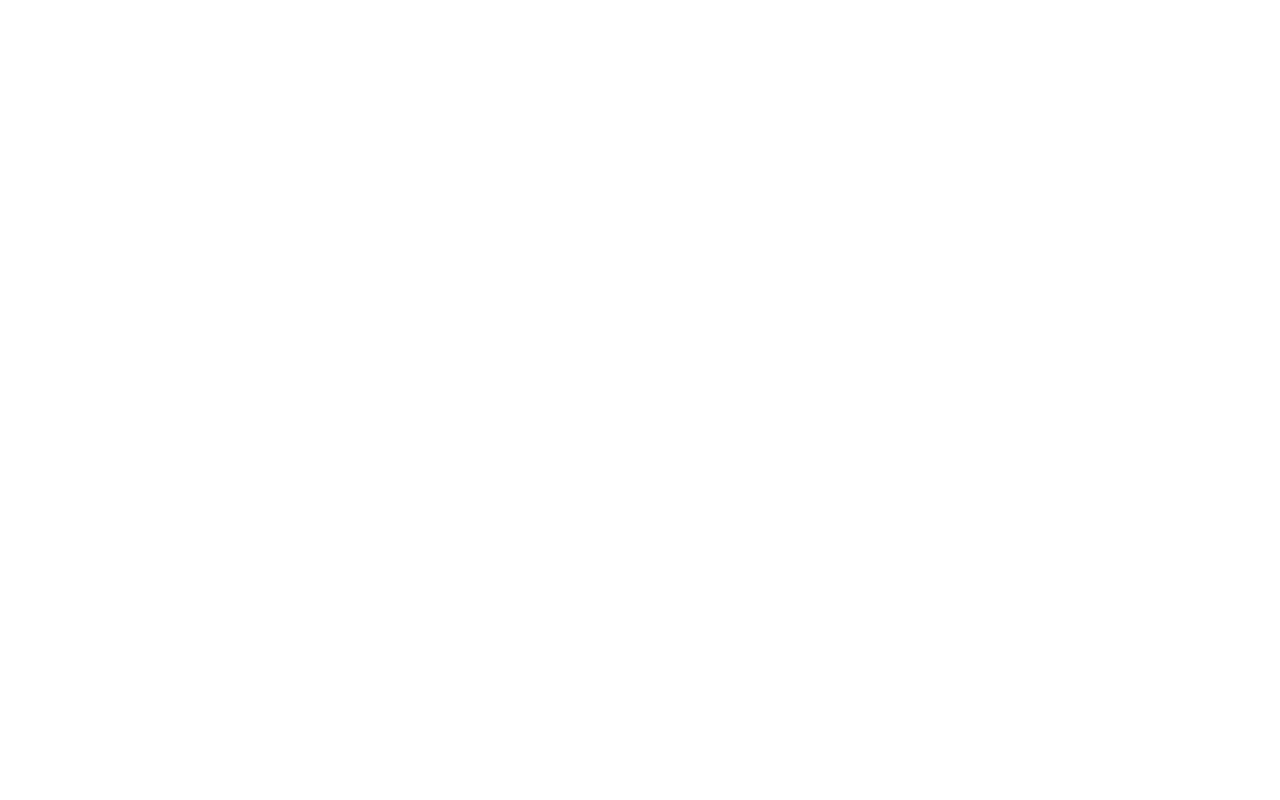
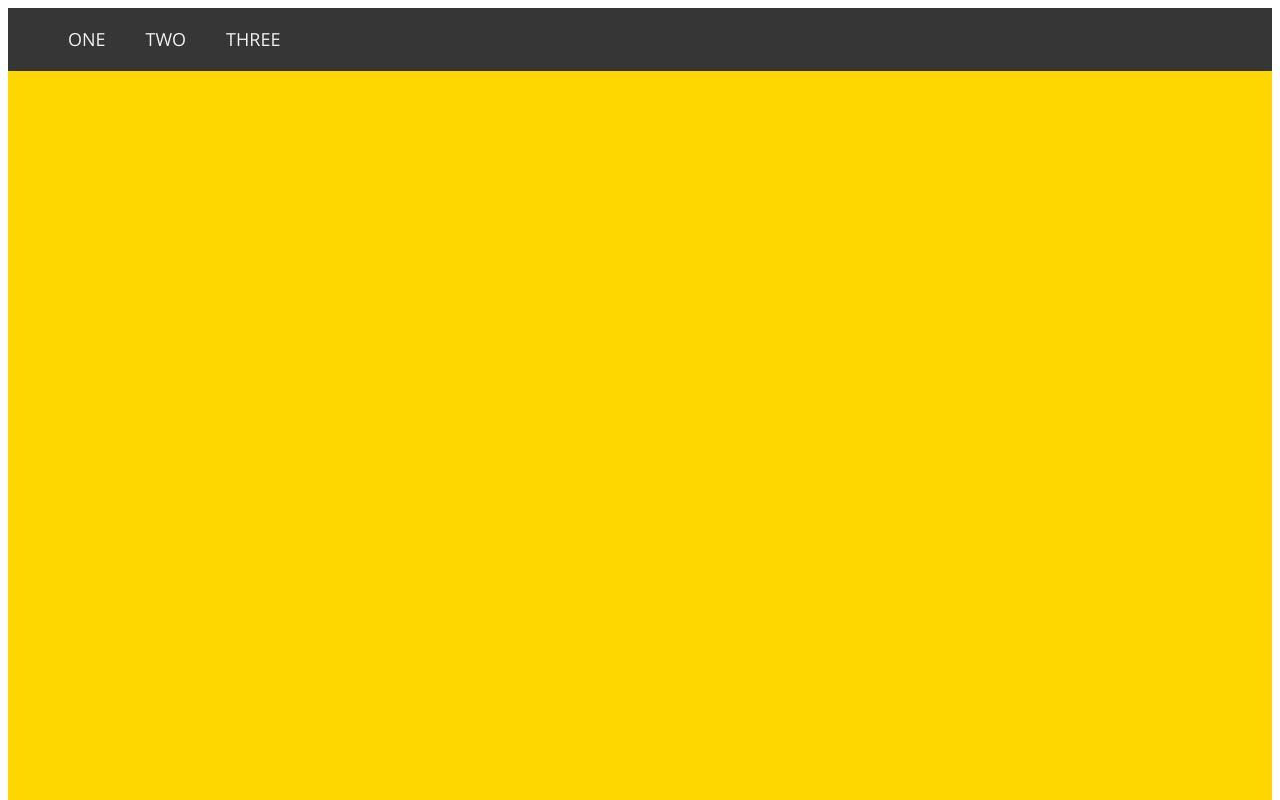
Before and after one commit to arbor0711/HYF, a website: page index.html in a window 1280 px wide. Shown: the top 800 px of the page. Drawn offline with nearby package versions, Linux system fonts and the light colour scheme; a web font is replaced by a local one.

Commit message:
Navbar Block

```diff
--- a/CSS/index.css
+++ b/CSS/index.css
@@ -145,3 +145,60 @@ p {
     justify-content: center;
   }
 }
+
+/* Navbar */
+.navbar {
+  background-color: var(--color-primary);
+  display: flex;
+  flex-direction: column;
+}
+
+.navbar__list {
+  list-style: none;
+  display: flex;
+  flex-direction: column;
+}
+
+.navbar__item > a {
+  text-decoration: none;
+  color: var(--color-secondary);
+  transition: all 0.3s;
+  margin: 0;
+}
+.navbar__item:hover {
+  border-left: 1px solid #232323;
+  border-right: 1px solid #232323;
+  text-shadow: #fff 0.5px 0 3px;
+}
+
+.navbar__item {
+  border-top: 1px solid #232323;
+  padding: 1rem 0;
+}
+
+.navbar__icon {
+  /* TODO:correct the margin value(not hard codding) */
+  margin: 0.65rem 4rem;
+  width: 50px;
+  cursor: pointer;
+}
+
+.collapsible {
+  display: none;
+}
+
+@media screen and (min-width: 726px) {
+  .navbar__list {
+    flex-direction: row;
+  }
+  .navbar__item {
+    padding: 0 2rem;
+    border: 0;
+  }
+  .navbar__toggler {
+    display: none;
+  }
+  .collapsible {
+    display: flex;
+  }
+}
--- a/JS/index.js
+++ b/JS/index.js
@@ -0,0 +1,10 @@
+const toggler = document.querySelector("#toggler");
+
+const collapse = () => {
+  console.log("clicked");
+  const navbarList = document.querySelector("#list");
+  console.log(navbarList);
+  navbarList.classList.toggle("collapsible");
+};
+
+toggler.addEventListener("click", collapse);
--- a/index.html
+++ b/index.html
@@ -11,8 +11,24 @@
     </style>
   </head>
   <body>
-    <header></header>
-    <main></main>
+    <header>
+      <nav class="navbar">
+        <img
+          src="/images/menu.svg"
+          class="navbar__icon navbar__toggler"
+          id="toggler"
+          alt=""
+        />
+        <ul class="navbar__list collapsible" id="list">
+          <li class="navbar__item"><a href="#">ONE</a></li>
+          <li class="navbar__item"><a href="#">TWO</a></li>
+          <li class="navbar__item"><a href="#">THREE</a></li>
+        </ul>
+      </nav>
+    </header>
+    <main>
+      <div style="width: 100%; height: 200vh; background-color: gold"></div>
+    </main>
     <footer></footer>
     <script src="./JS/index.js"></script>
   </body>
```
Also changed, not shown: README.md, components/block navbar.html (added), images/menu.svg (added).
